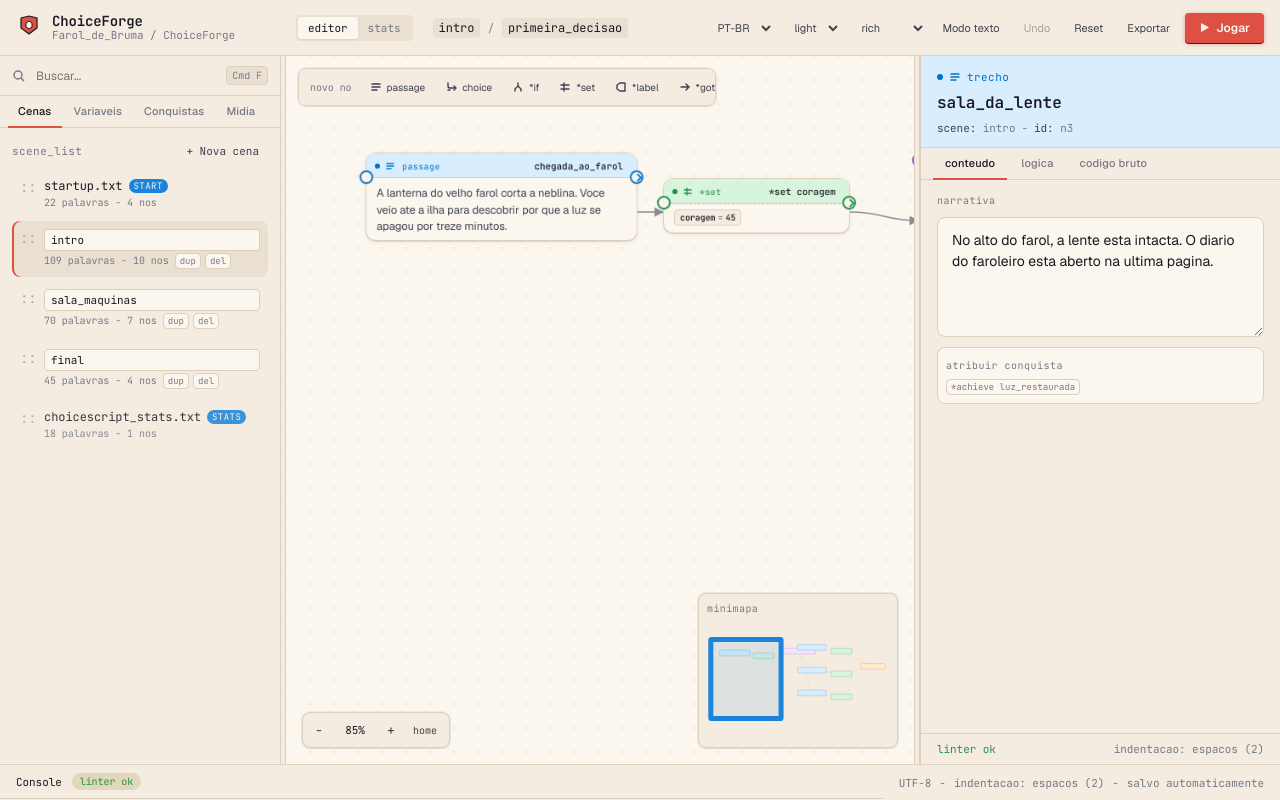
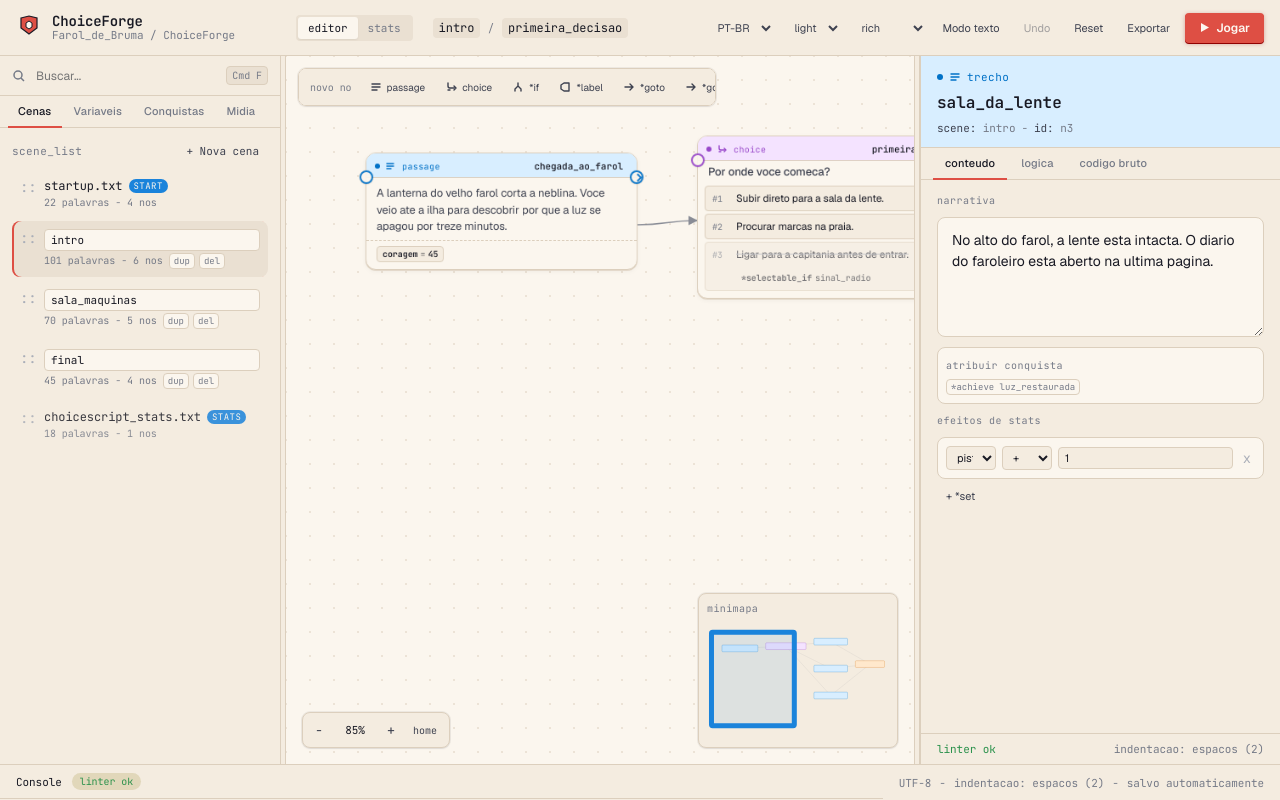
Before and after one commit to viniman27/ChoiceForge, a React (Vite) app: page / in a window 1280 px wide. Built offline with nearby package versions, Linux system fonts and the light colour scheme.

Commit message:
Integrate stat effects into passages

```diff
--- a/src/components/GraphCanvas.tsx
+++ b/src/components/GraphCanvas.tsx
@@ -19,7 +19,7 @@ interface GraphCanvasProps {
   setZoom: React.Dispatch<React.SetStateAction<number>>;
 }
 
-const creatableNodeTypes: NodeType[] = ["passage", "choice", "if", "set", "label", "goto", "goto_scene", "gosub", "checkpoint", "ending"];
+const creatableNodeTypes: NodeType[] = ["passage", "choice", "if", "label", "goto", "goto_scene", "gosub", "checkpoint", "ending"];
 
 export function GraphCanvas({ data, density, labels, selectedId, setSelectedId, onMoveNode, onLayoutNodes, onConnectNodes, onAddNode, onDeleteNode, pan, onPan, zoom, setZoom }: GraphCanvasProps) {
   const canvasRef = useRef<HTMLDivElement | null>(null);
--- a/src/components/RightPanel.tsx
+++ b/src/components/RightPanel.tsx
@@ -84,7 +84,16 @@ function ContentTab({
         <label className="ip-label">{labels.bodyLabel}</label>
         <textarea className="narr-editor" value={node.body ?? ""} onChange={(event) => onUpdateNode(node.id, { body: event.target.value })} spellCheck />
         <AchievementInsert node={node} project={project} onUpdateNode={onUpdateNode} />
-        {node.sets && <SetsList node={node} project={project} onUpdateNode={onUpdateNode} />}
+        <SetsList node={node} project={project} onUpdateNode={onUpdateNode} />
+      </div>
+    );
+  }
+
+  if (node.type === "if") {
+    return (
+      <div className="ip-content">
+        <p className="dim">Efeitos aplicados antes da avaliacao das branches.</p>
+        <SetsList node={node} project={project} onUpdateNode={onUpdateNode} />
       </div>
     );
   }
--- a/src/data/sampleProject.ts
+++ b/src/data/sampleProject.ts
@@ -10,12 +10,12 @@ const intro: SceneGraph = {
       w: 320,
       title: "chegada_ao_farol",
       body: "A lanterna do velho farol corta a neblina. Voce veio ate a ilha para descobrir por que a luz se apagou por treze minutos.",
+      sets: [{ var: "coragem", op: "=", val: "45" }],
     },
-    { id: "n7", type: "set", x: 420, y: 120, w: 220, title: "*set coragem", sets: [{ var: "coragem", op: "=", val: "45" }] },
     {
       id: "n2",
       type: "choice",
-      x: 720,
+      x: 460,
       y: 70,
       w: 360,
       title: "primeira_investigacao",
@@ -34,8 +34,8 @@ const intro: SceneGraph = {
       w: 300,
       title: "sala_da_lente",
       body: "No alto do farol, a lente esta intacta. O diario do faroleiro esta aberto na ultima pagina.",
+      sets: [{ var: "pistas", op: "+", val: "1" }],
     },
-    { id: "n8", type: "set", x: 1240, y: 70, w: 220, title: "*set pistas", sets: [{ var: "pistas", op: "+", val: "1" }] },
     {
       id: "n4",
       type: "passage",
@@ -44,8 +44,8 @@ const intro: SceneGraph = {
       w: 300,
       title: "marcas_na_areia",
       body: "Ha pegadas recentes indo da agua ate a porta lateral. Elas terminam sem voltar.",
+      sets: [{ var: "coragem", op: "%+", val: "10" }],
     },
-    { id: "n9", type: "set", x: 1240, y: 310, w: 220, title: "*set coragem", sets: [{ var: "coragem", op: "%+", val: "10" }] },
     {
       id: "n5",
       type: "passage",
@@ -54,19 +54,15 @@ const intro: SceneGraph = {
       w: 300,
       title: "chamada_interrompida",
       body: "A voz no radio some no meio da frase: 'nao toque no relogio da sala de maquinas'.",
+      sets: [{ var: "pistas", op: "+", val: "1" }],
     },
-    { id: "n10", type: "set", x: 1240, y: 550, w: 220, title: "*set pistas", sets: [{ var: "pistas", op: "+", val: "1" }] },
-    { id: "n6", type: "goto_scene", x: 1550, y: 230, w: 260, title: "*goto_scene sala_maquinas", target: "sala_maquinas" },
+    { id: "n6", type: "goto_scene", x: 1260, y: 230, w: 260, title: "*goto_scene sala_maquinas", target: "sala_maquinas" },
   ],
   edges: [
-    { from: "n1", to: "n7", kind: "flow" },
-    { from: "n7", to: "n2", kind: "flow" },
-    { from: "n3", to: "n8", kind: "flow" },
-    { from: "n8", to: "n6", kind: "flow" },
-    { from: "n4", to: "n9", kind: "flow" },
-    { from: "n9", to: "n6", kind: "flow" },
-    { from: "n5", to: "n10", kind: "flow" },
-    { from: "n10", to: "n6", kind: "flow" },
+    { from: "n1", to: "n2", kind: "flow" },
+    { from: "n3", to: "n6", kind: "flow" },
+    { from: "n4", to: "n6", kind: "flow" },
+    { from: "n5", to: "n6", kind: "flow" },
   ],
 };
 
@@ -101,8 +97,8 @@ const salaMaquinas: SceneGraph = {
       w: 320,
       title: "padrao_revelado",
       body: "Com as pistas reunidas, voce percebe que o relogio nao mede horas: ele marca a proxima janela de neblina.",
+      sets: [{ var: "final_bom", op: "=", val: "true" }],
     },
-    { id: "n6", type: "set", x: 1240, y: 70, w: 220, title: "*set final_bom", sets: [{ var: "final_bom", op: "=", val: "true" }] },
     {
       id: "n4",
       type: "passage",
@@ -111,16 +107,14 @@ const salaMaquinas: SceneGraph = {
       w: 320,
       title: "tentativa_as_cegas",
       body: "Sem informacao suficiente, voce gira a chave principal. O farol acende, mas alguma coisa responde do mar.",
+      sets: [{ var: "coragem", op: "%-", val: "15" }],
     },
-    { id: "n7", type: "set", x: 1240, y: 340, w: 220, title: "*set coragem", sets: [{ var: "coragem", op: "%-", val: "15" }] },
-    { id: "n5", type: "goto_scene", x: 1560, y: 170, w: 260, title: "*goto_scene final", target: "final" },
+    { id: "n5", type: "goto_scene", x: 1240, y: 170, w: 260, title: "*goto_scene final", target: "final" },
   ],
   edges: [
     { from: "n1", to: "n2", kind: "flow" },
-    { from: "n3", to: "n6", kind: "flow" },
-    { from: "n6", to: "n5", kind: "flow" },
-    { from: "n4", to: "n7", kind: "flow" },
-    { from: "n7", to: "n5", kind: "flow" },
+    { from: "n3", to: "n5", kind: "flow" },
+    { from: "n4", to: "n5", kind: "flow" },
   ],
 };
 
```
